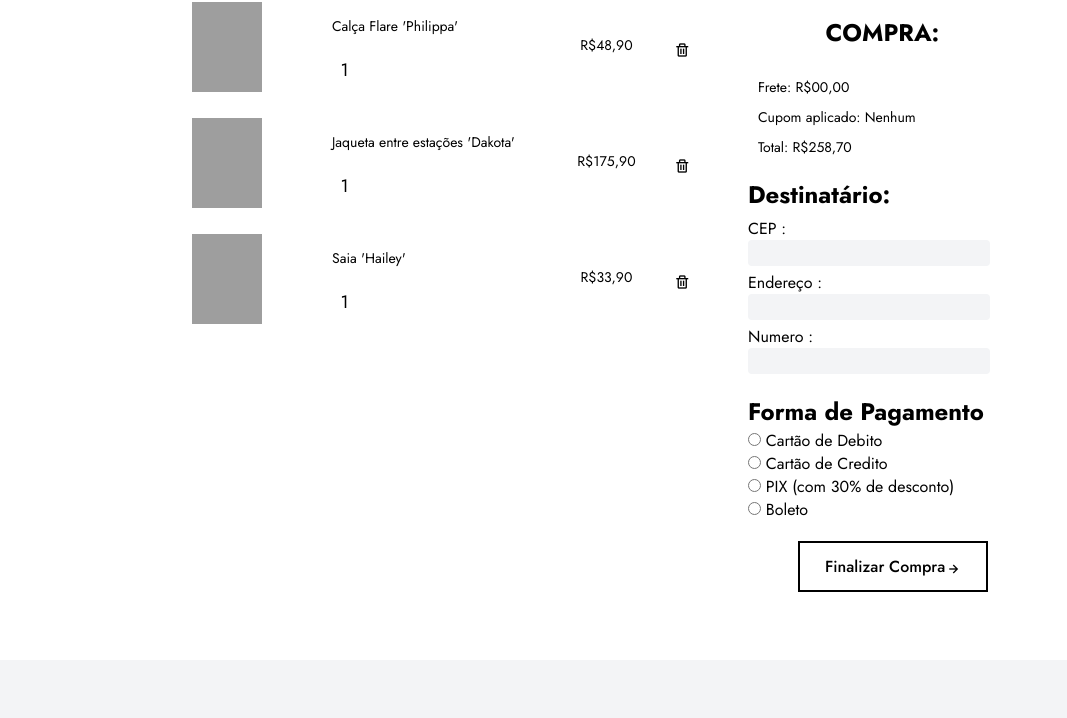
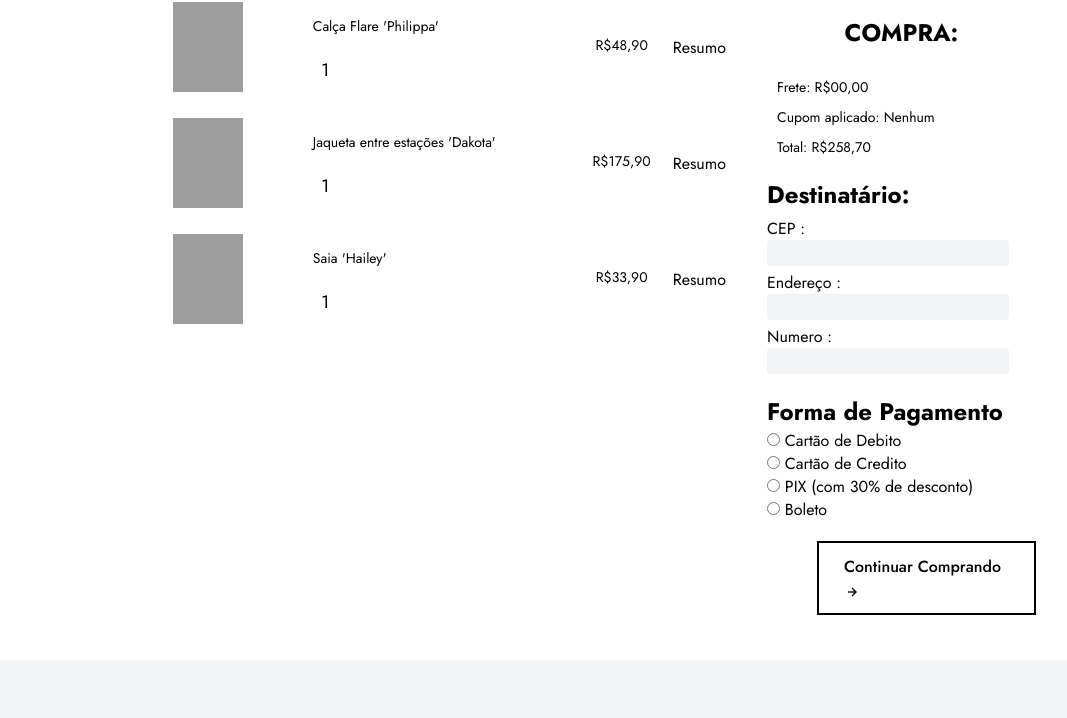
Before and after one commit to andrwza/sitenovo, a plain HTML site: page compra.html in a window 1280 px wide. Shown: the part 175-893 px from the top of the page, without its empty margins (96-1163 px from the left). Drawn offline with nearby package versions, Linux system fonts and the light colour scheme; grey boxes are pictures that could not be loaded.

Commit message:
incialização

```diff
--- a/carrinho_compra.css
+++ b/carrinho_compra.css
@@ -18,7 +18,7 @@ main{
     width: 90%; height: auto;
     margin-top: 4%;
     margin-bottom: 25%;
-    margin-left: 5%;
+    margin-left: 2%;
     padding-left: 15%;
     padding-right: 5%;
 }
@@ -78,6 +78,14 @@ main{
     align-items: center;
     width: 10%;
 }
+.Sobre{
+    display: flex;
+    padding: 10px;
+    justify-content: center;
+    align-items: center;
+    width: 10%;
+    margin-bottom: 3px;
+}
 
 /*Compra*/
 .Direita{
@@ -96,7 +104,10 @@ main{
     flex-direction: column;
     justify-content: space-evenly;
     height: 80px;
-    margin-left: 10px; margin-right: 10px; margin-top: 20px; margin-bottom: 20px;
+    margin-top: 20px;
+    margin-bottom: 20px;
+    margin-left: 10px;
+    margin-right: 10px;
 }
 
 /*Pagamento e Endereço*/
--- a/compra.html
+++ b/compra.html
@@ -55,10 +55,8 @@
                         <div class="Preco">
                             <p>R$48,90</p>
                         </div>
-                        <div class="Remover">
-                            <a class="Excluir" href="" name="Excluir">
-                                <i class='bx bx-trash'></i>
-                            </a>
+                        <div class="Sobre">
+                            <a href="produtos\produto1.html" class="Sobre">Resumo</a>
                         </div>
                     </div>
                     <div class="Produtos">
@@ -72,10 +70,8 @@
                         <div class="Preco">
                             <p>R$175,90</p>
                         </div>
-                        <div class="Remover">
-                            <a class="Excluir" href="" name="Excluir">
-                                <i class='bx bx-trash'></i>
-                            </a>
+                        <div class="Sobre">
+                            <a href="produtos\produto2.html" class="Sobre">Resumo</a>
                         </div>
                     </div>
                     <div class="Produtos">
@@ -89,10 +85,8 @@
                         <div class="Preco">
                             <p>R$33,90</p>
                         </div>
-                        <div class="Remover">
-                            <a class="Excluir" href="" name="Excluir">
-                                <i class='bx bx-trash'></i>
-                            </a>
+                        <div class="Sobre">
+                            <a href="produtos\produto3.html" class="Sobre">Resumo</a>
                         </div>
                     </div>
                 </div>
@@ -148,7 +142,7 @@
                     </div>
 
                     <div>
-                        <a href="./dahsboard.html" class="ProxPag">Finalizar Compra<i
+                        <a href="./dahsboard.html" class="ProxPag">Continuar Comprando<i
                             class='bx bx-right-arrow-alt'></i></a>
                     </div>
                 </div>
--- a/sobre.css
+++ b/sobre.css
@@ -26,7 +26,8 @@ main{
 }
 
 .Sobre{
-    width: 75%; height: auto;
+    width: 75%;
+    height: auto;
     margin-top: 70px;
     margin-left: 70px;
 }
```
Also changed, not shown: carrinho.html (+12 -0 lines), registro_login.css (+10 -6 lines), registro_login.html (+2 -2 lines), sobre.html (+1 -1 lines).
